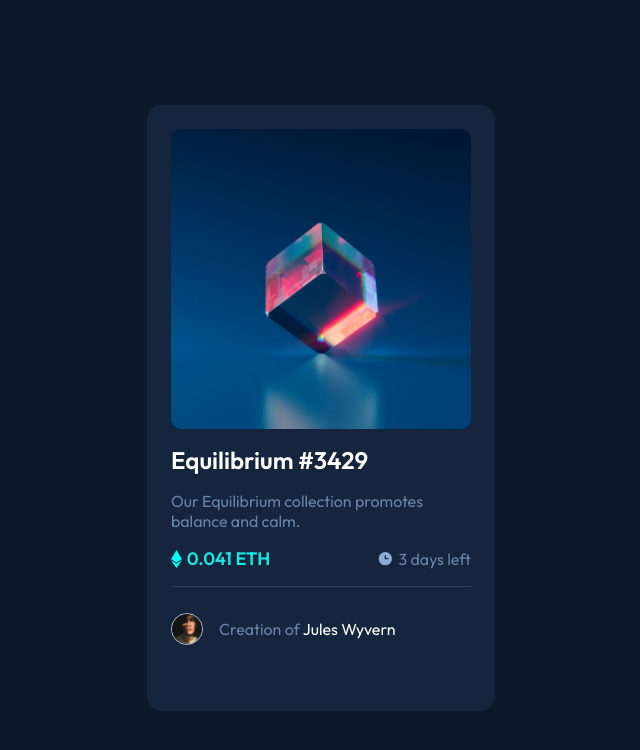
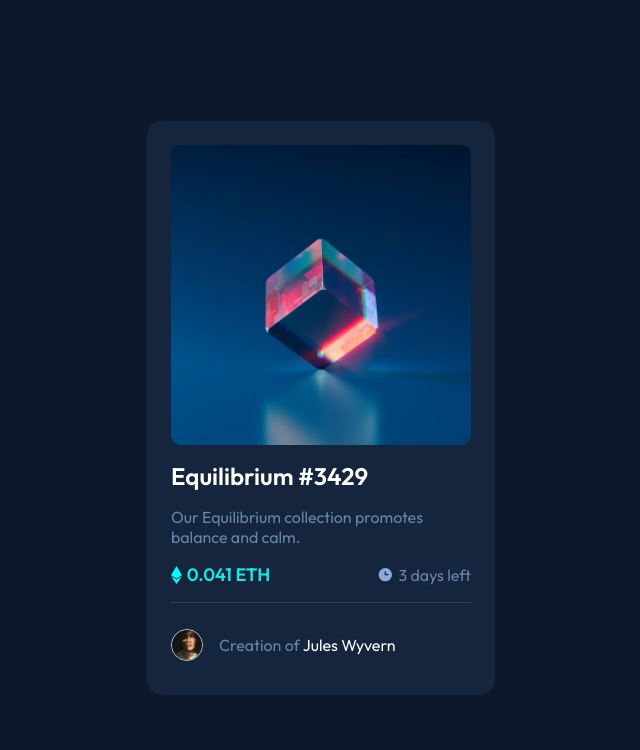
Before and after one commit to m1mmseen/Frontend-Mentor-NFT-Card-Preview, a plain HTML site: page index.html in a window 1280 px wide. Shown: the whole page, without its empty margins (319-959 px from the left). Drawn offline with Linux system fonts and the light colour scheme.

Commit message:
refactor .user-class and main landmark added

```diff
--- a/index.html
+++ b/index.html
@@ -15,6 +15,7 @@
   </style>
 </head>
 <body>
+  <main>
   <div class="card">
     <div class="container"></div>
 
@@ -29,8 +30,7 @@
       <img src="images/image-avatar.png" alt="" id="user-icon">
       <p>Creation of <span id="user-name">Jules Wyvern</span></p>
     </div>
-
   </div>
-
+  </main>
 </body>
 </html>
--- a/styles.css
+++ b/styles.css
@@ -111,8 +111,8 @@ p, small {
     justify-content: flex-start;
     align-items: center;
     border-top: 1px solid var(--line-dark-blue);
-    margin: 1rem 0;
-    padding: 1rem 0;
+    margin-top: 1rem;
+    padding-top: 1rem;
 }
 
 #user-icon {
```
